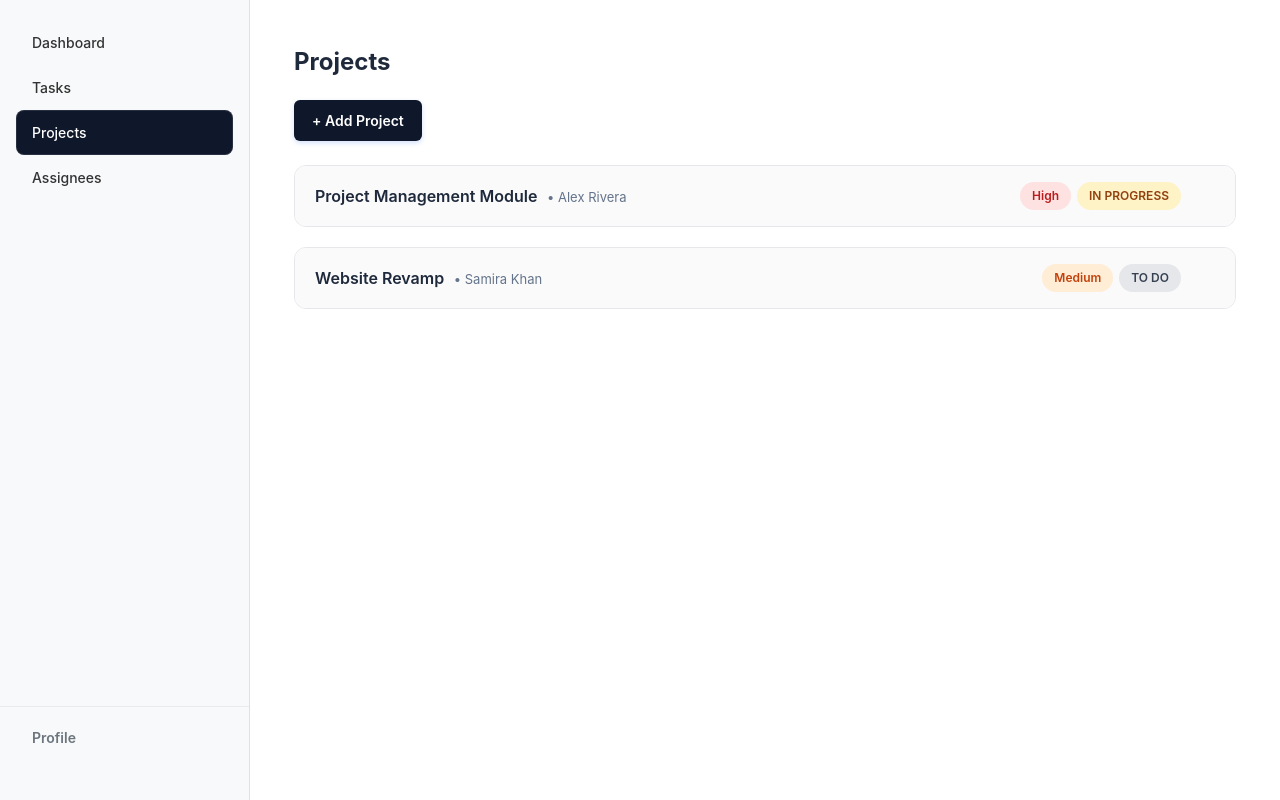
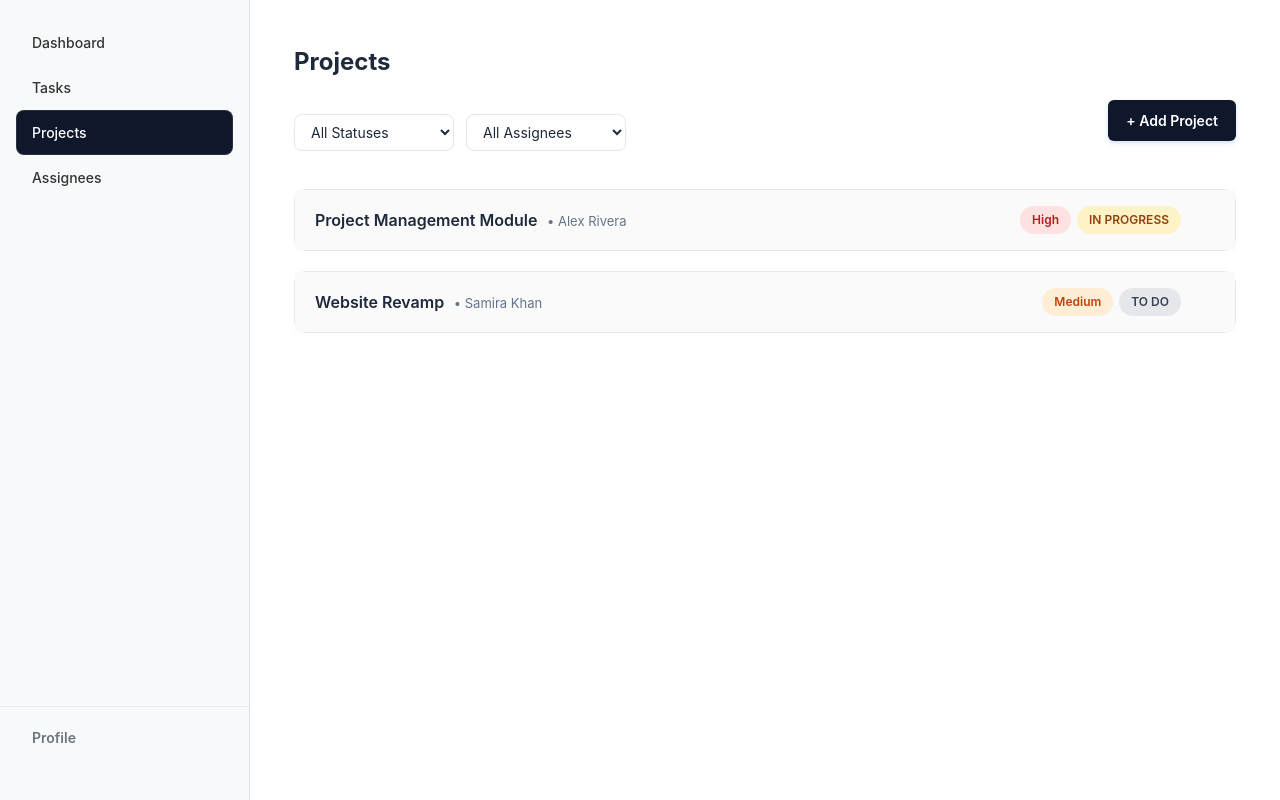
Before and after one commit to Omchaurasia33/IT-Project-Navigator, a React (Create React App) app in the folder frontend/: page / in a window 1280 px wide. Both pictures are taken after a click on the button "Projects". Built offline with nearby package versions, Linux system fonts and the light colour scheme.

Commit message:
design consitency

```diff
--- a/frontend/src/components/AssigneesPage/AssigneesPage.css
+++ b/frontend/src/components/AssigneesPage/AssigneesPage.css
@@ -179,3 +179,66 @@
 .btn-delete:hover {
   background: #b91c1c;
 }
+/* === Filter Row === */
+.filter-row {
+  display: flex;
+  justify-content: space-between;
+  align-items: center;
+  margin-bottom: 24px;
+}
+
+.filter-group {
+  display: flex;
+  gap: 12px;
+}
+
+.search-input {
+  padding: 8px 12px;
+  border: 1px solid #e5e7eb;
+  border-radius: 8px;
+  font-size: 14px;
+  color: #1e293b;
+  background: white;
+  min-width: 200px;
+  transition: border-color 0.2s ease;
+}
+
+.search-input:focus {
+  outline: none;
+  border-color: #2563eb;
+}
+
+.filter-select {
+  padding: 8px 12px;
+  border: 1px solid #e5e7eb;
+  border-radius: 8px;
+  font-size: 14px;
+  color: #1e293b;
+  background: white;
+  cursor: pointer;
+  min-width: 160px;
+  transition: border-color 0.2s ease;
+}
+
+.filter-select:focus {
+  outline: none;
+  border-color: #2563eb;
+}
+
+/* Update existing styles to ensure proper spacing */
+.add-assignee-btn {
+  padding: 10px 16px;
+  background: #0f172a;
+  color: white;
+  border: none;
+  border-radius: calc(var(--radius) - 2px);
+  font-size: 14px;
+  font-weight: 600;
+  cursor: pointer;
+  transition: all 0.2s ease;
+}
+
+.add-assignee-btn:hover {
+  background: #0f172a;
+  transform: translateY(-1px);
+}
--- a/frontend/src/components/AssigneesPage/AssigneesPage.js
+++ b/frontend/src/components/AssigneesPage/AssigneesPage.js
@@ -1,3 +1,4 @@
+// components/AssigneesPage/AssigneesPage.js
 import React, { useState, useRef, useEffect } from "react";
 import "./AssigneesPage.css";
 
@@ -10,6 +11,10 @@ const AssigneesPage = () => {
   const [isModalOpen, setIsModalOpen] = useState(false);
   const [modalType, setModalType] = useState(""); // "add" | "edit" | "delete"
   const [currentAssignee, setCurrentAssignee] = useState(null);
+
+  // Filter states
+  const [roleFilter, setRoleFilter] = useState("All");
+  const [searchTerm, setSearchTerm] = useState("");
 
   // Form state
   const [form, setForm] = useState({
@@ -86,13 +91,47 @@ const AssigneesPage = () => {
     closeModal();
   };
 
+  // Get unique roles for filter options
+  const uniqueRoles = [...new Set(assignees.map(a => a.role))];
+
+  // Filter assignees based on selected filters
+  const filteredAssignees = assignees.filter(assignee => {
+    const matchesRole = roleFilter === "All" || assignee.role === roleFilter;
+    const matchesSearch = assignee.name.toLowerCase().includes(searchTerm.toLowerCase()) ||
+                          assignee.email.toLowerCase().includes(searchTerm.toLowerCase());
+    return matchesRole && matchesSearch;
+  });
+
   return (
     <div className="assignees-container">
       <h2>Assignees Management</h2>
 
-      <button onClick={openAddModal} className="add-assignee-btn">
-        + Add Assignee
-      </button>
+      {/* Filter row */}
+      <div className="filter-row">
+        <div className="filter-group">
+          <input
+            type="text"
+            placeholder="Search assignees..."
+            value={searchTerm}
+            onChange={(e) => setSearchTerm(e.target.value)}
+            className="search-input"
+          />
+          <select
+            value={roleFilter}
+            onChange={(e) => setRoleFilter(e.target.value)}
+            className="filter-select"
+          >
+            <option value="All">All Roles</option>
+            {uniqueRoles.map(role => (
+              <option key={role} value={role}>{role}</option>
+            ))}
+          </select>
+        </div>
+
+        <button onClick={openAddModal} className="add-assignee-btn">
+          + Add Assignee
+        </button>
+      </div>
 
       {/* Assignee Table */}
       <table className="assignees-table">
@@ -105,7 +144,7 @@ const AssigneesPage = () => {
           </tr>
         </thead>
         <tbody>
-          {assignees.map((assignee) => (
+          {filteredAssignees.map((assignee) => (
             <AssigneeRow
               key={assignee.id}
               assignee={assignee}
@@ -268,5 +307,4 @@ const AssigneeRow = ({ assignee, onEdit, onDelete }) => {
   );
 };
 
-
 export default AssigneesPage;
--- a/frontend/src/components/ProjectsPage/ProjectsPage.css
+++ b/frontend/src/components/ProjectsPage/ProjectsPage.css
@@ -41,6 +41,10 @@
   background: #fff;
   overflow: hidden;
   transition: box-shadow 0.2s ease-in-out;
+}
+.project-card {
+  position: relative;
+  overflow: visible; /* 🟢 important */
 }
 
 .project-card:hover {
@@ -358,19 +362,22 @@
 }
 
 /* Dropdown Menu */
+/* Force dropdown menu to appear above the card */
 .dropdown-menu {
   position: absolute;
   top: 100%;
-  right: 20px; /* align with padding of project-header */
+  right: 0;
   margin-top: 4px;
   width: 128px;
   background: white;
   border: 1px solid #e2e8f0;
   border-radius: 6px;
-  box-shadow: 0 4px 6px -1px rgba(0, 0, 0, 0.1), 0 2px 4px -1px rgba(0, 0, 0, 0.06);
-  z-index: 10;
-  overflow: hidden;
+  box-shadow: 0 4px 6px -1px rgba(0, 0, 0, 0.1),
+              0 2px 4px -1px rgba(0, 0, 0, 0.06);
+  z-index: 9999;   /* 🚀 force it above everything */
+  overflow: visible; /* ensure it shows fully */
 }
+
 
 .dropdown-menu button {
   width: 100%;
@@ -404,3 +411,51 @@
   gap: 6px;
   flex-shrink: 0;
 }
+/* === Filter Row === */
+.filter-row {
+  display: flex;
+  justify-content: space-between;
+  align-items: center;
+  margin-bottom: 24px;
+}
+
+.filter-group {
+  display: flex;
+  gap: 12px;
+}
+
+.filter-select {
+  padding: 8px 12px;
+  border: 1px solid #e5e7eb;
+  border-radius: 8px;
+  font-size: 14px;
+  color: #1e293b;
+  background: white;
+  cursor: pointer;
+  min-width: 160px;
+  transition: border-color 0.2s ease;
+}
+
+.filter-select:focus {
+  outline: none;
+  border-color: #2563eb;
+}
+
+/* Update existing styles to ensure proper spacing */
+.add-project-btn {
+  padding: 10px 18px;
+  background: #0f172a;
+  color: white;
+  border: none;
+  border-radius: calc(var(--radius) - 2px);
+  cursor: pointer;
+  font-weight: 600;
+  font-size: 14px;
+  transition: all 0.2s ease-in-out;
+  box-shadow: 0 2px 5px rgba(37, 99, 235, 0.2);
+}
+
+.add-project-btn:hover {
+  background: #0f172a;
+  transform: translateY(-1px);
+}
--- a/frontend/src/components/ProjectsPage/ProjectsPage.js
+++ b/frontend/src/components/ProjectsPage/ProjectsPage.js
@@ -39,6 +39,10 @@ const ProjectsPage = () => {
   const [isModalOpen, setIsModalOpen] = useState(false);
   const [modalType, setModalType] = useState(""); // "add" | "edit" | "delete"
   const [currentProject, setCurrentProject] = useState(null);
+
+  // Filter states
+  const [statusFilter, setStatusFilter] = useState("All");
+  const [assigneeFilter, setAssigneeFilter] = useState("All");
 
   // Form state
   const [form, setForm] = useState({
@@ -136,15 +140,54 @@ const ProjectsPage = () => {
     closeModal();
   };
 
+  // Filter projects based on selected filters
+  const filteredProjects = projects.filter(project => {
+    const statusMatch = statusFilter === "All" || project.status === statusFilter;
+    const assigneeMatch = assigneeFilter === "All" || project.manager === assigneeFilter;
+    return statusMatch && assigneeMatch;
+  });
+
+  // Get unique statuses and managers for filter options
+  const uniqueStatuses = [...new Set(projects.map(p => p.status))];
+  const uniqueManagers = [...new Set(projects.map(p => p.manager))];
+
   return (
     <div className="projects-container">
       <h2>Projects</h2>
-      <button onClick={openAddModal} className="add-project-btn">
-        + Add Project
-      </button>
+
+      {/* Filter row */}
+      <div className="filter-row">
+        <div className="filter-group">
+          <select
+            value={statusFilter}
+            onChange={(e) => setStatusFilter(e.target.value)}
+            className="filter-select"
+          >
+            <option value="All">All Statuses</option>
+            {uniqueStatuses.map(status => (
+              <option key={status} value={status}>{status}</option>
+            ))}
+          </select>
+
+          <select
+            value={assigneeFilter}
+            onChange={(e) => setAssigneeFilter(e.target.value)}
+            className="filter-select"
+          >
+            <option value="All">All Assignees</option>
+            {uniqueManagers.map(manager => (
+              <option key={manager} value={manager}>{manager}</option>
+            ))}
+          </select>
+        </div>
+
+        <button onClick={openAddModal} className="add-project-btn">
+          + Add Project
+        </button>
+      </div>
 
       <div className="project-list">
-        {projects.map((project) => (
+        {filteredProjects.map((project) => (
           <ProjectCard
             key={project.id}
             project={project}
```
